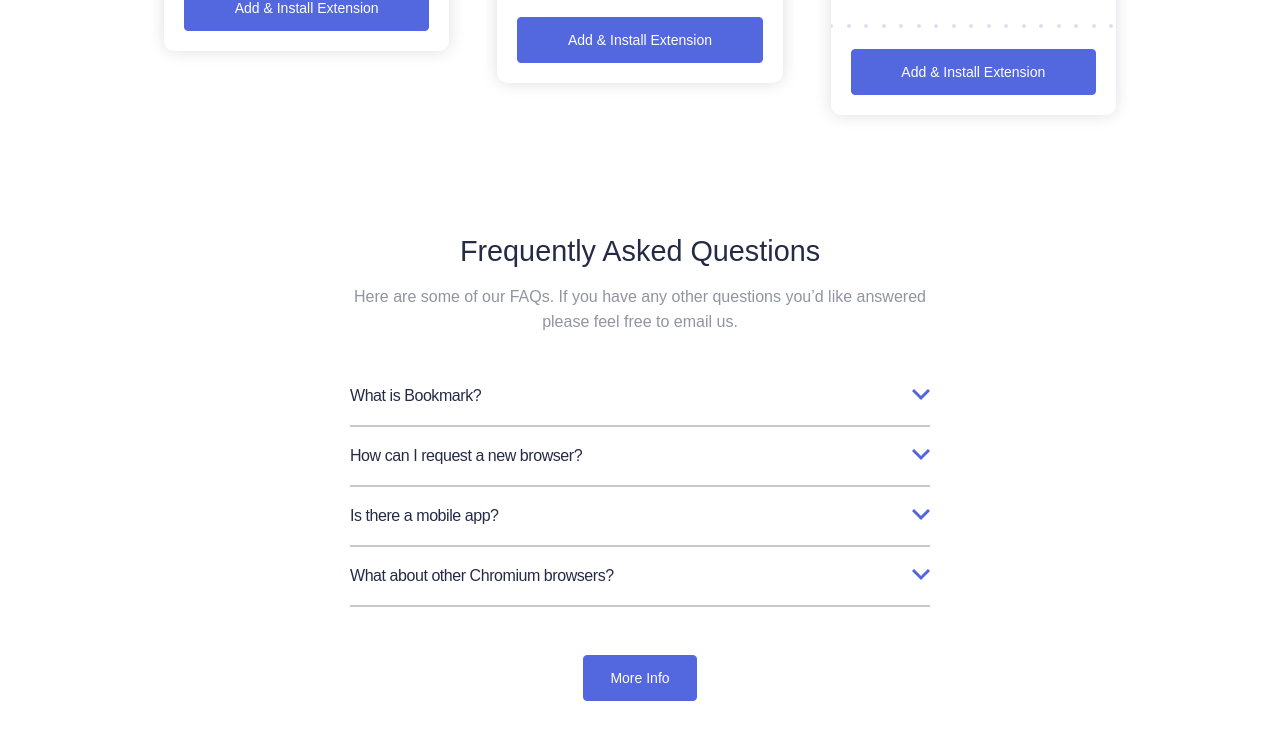
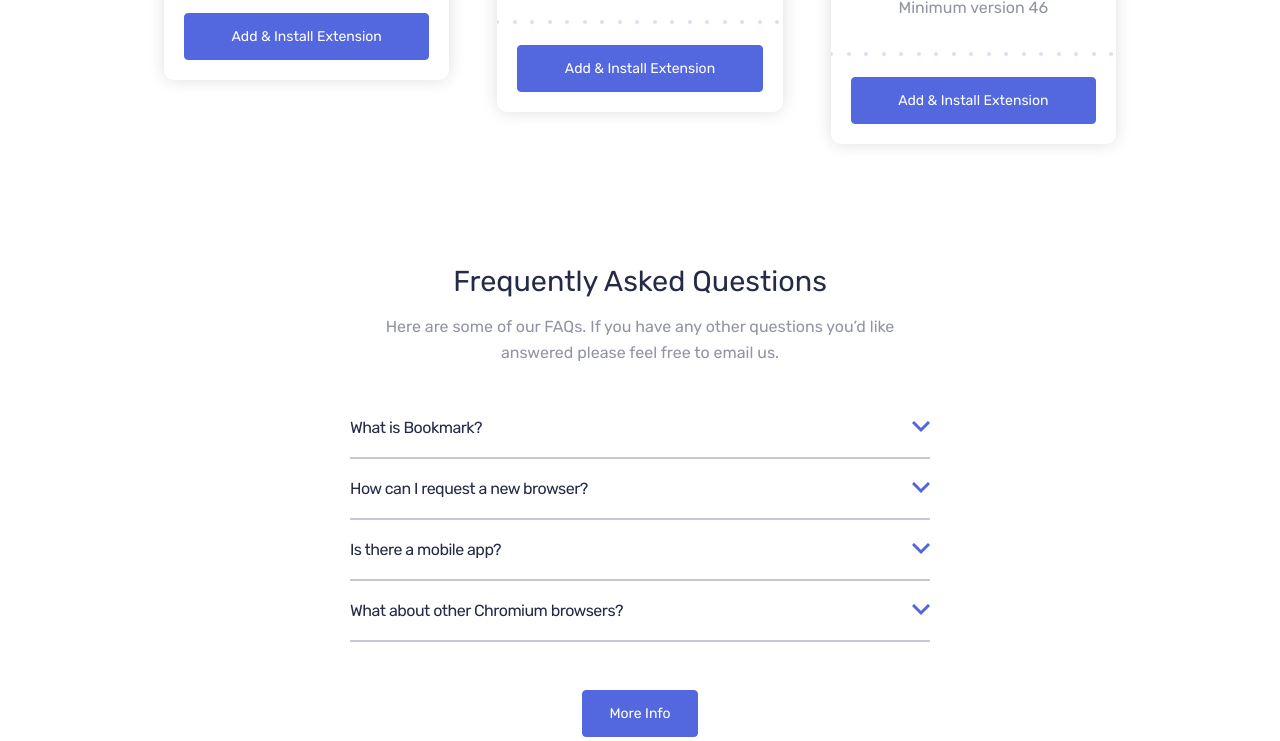
Before and after one commit to gramme01/bookmark-landing-page, a website: page index.html in a window 1280 px wide. Shown: the part 1859-2600 px from the top of the page. Drawn offline with Linux system fonts and the light colour scheme.

Commit message:
Deploy 1

```diff
--- a/index.html
+++ b/index.html
@@ -6,6 +6,7 @@
   <meta name="viewport" content="width=device-width, initial-scale=1.0">
   <link rel="icon" type="image/png" sizes="32x32" href="./src/images/favicon-32x32.png">
   <title>Frontend Mentor | Bookmark landing page</title>
+  <link href="https://fonts.googleapis.com/css?family=Rubik:400,400i,700&display=swap" rel="stylesheet">
   <link rel="stylesheet" href="dist/style.css">
 </head>
 
```
